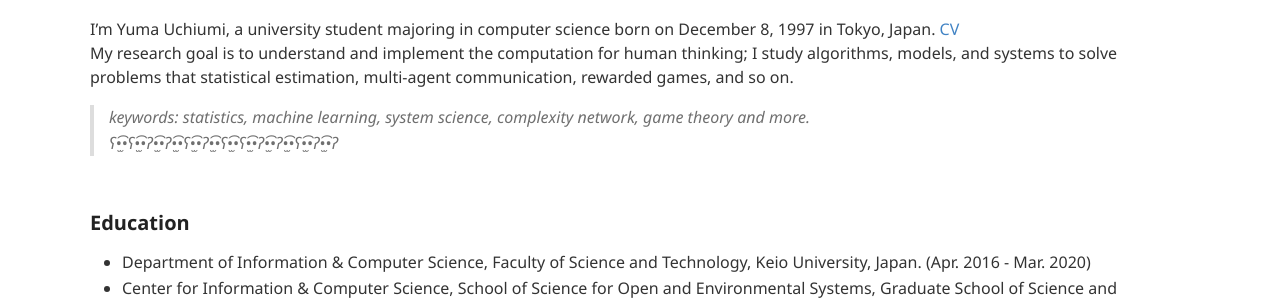
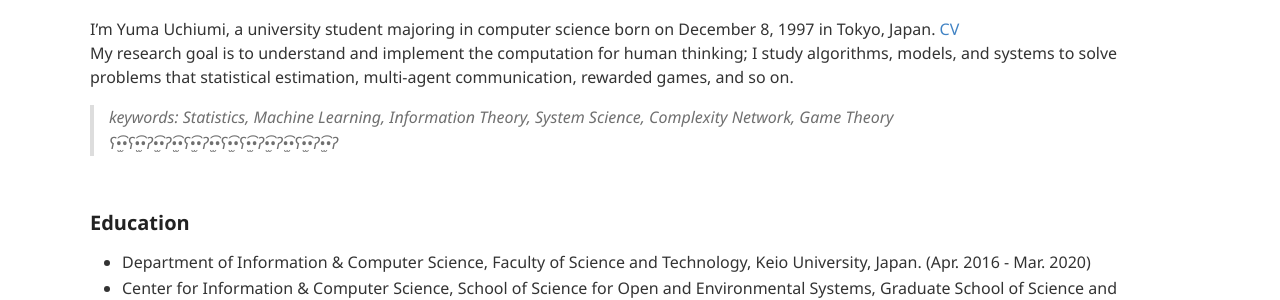
Before and after one commit to yumaloop/old-jekyll-blog-site, a Jekyll site: the page built from about.md, in a window 1280 px wide. Shown: the part 424-724 px from the top of the page. Built offline with Jekyll 4.4.1, drawn with Linux system fonts in a browser that asks for light colours; comment, search, counter and statistics services are not loaded.

Commit message:
update repo 2020年 1月20日 月曜日 18時05分30秒 JST

```diff
--- a/about.md
+++ b/about.md
@@ -10,7 +10,7 @@ born on December 8, 1997 in Tokyo, Japan.  [CV](https://github.com/yumaloop/yuma
 My research goal is to understand and implement the computation for human thinking;
 I study algorithms, models, and systems to solve problems that statistical estimation, multi-agent communication, rewarded games, and so on.
 
-> keywords: statistics, machine learning, system science, complexity network, game theory and more. <br>
+> keywords: Statistics, Machine Learning, Information Theory, System Science, Complexity Network, Game Theory<br>
 > ʕ•̫͡•ʕ•̫͡•ʔ•̫͡•ʔ•̫͡•ʕ•̫͡•ʔ•̫͡•ʕ•̫͡•ʕ•̫͡•ʔ•̫͡•ʔ•̫͡•ʕ•̫͡•ʔ•̫͡•ʔ
 
 <br>
```
